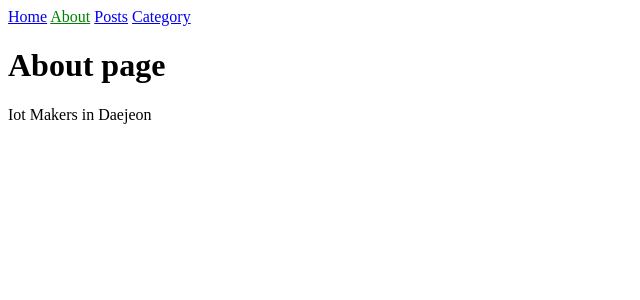
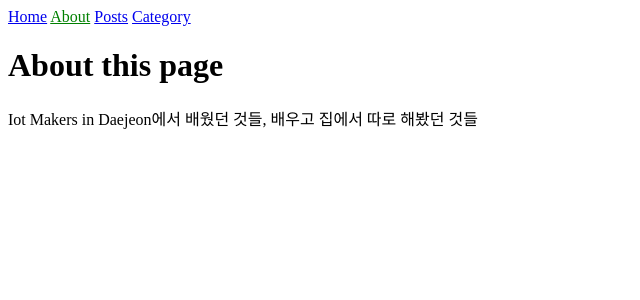
Before and after one commit to imaaan-lab/imaaan-lab.github.io, a Jekyll site: the page built from about.md, in a window 1280 px wide. Shown: the top 300 px of the page, without its empty margins (0-640 px from the left). Built offline with Jekyll 4.4.1, drawn with Linux system fonts in a browser that asks for light colours.

Commit message:
Updateing

```diff
--- a/about.md
+++ b/about.md
@@ -2,6 +2,6 @@
 layout: default
 title: NICKY
 ---
-# About page
+# About this page
 
-Iot Makers in Daejeon
+Iot Makers in Daejeon에서 배웠던 것들, 배우고 집에서 따로 해봤던 것들
```
